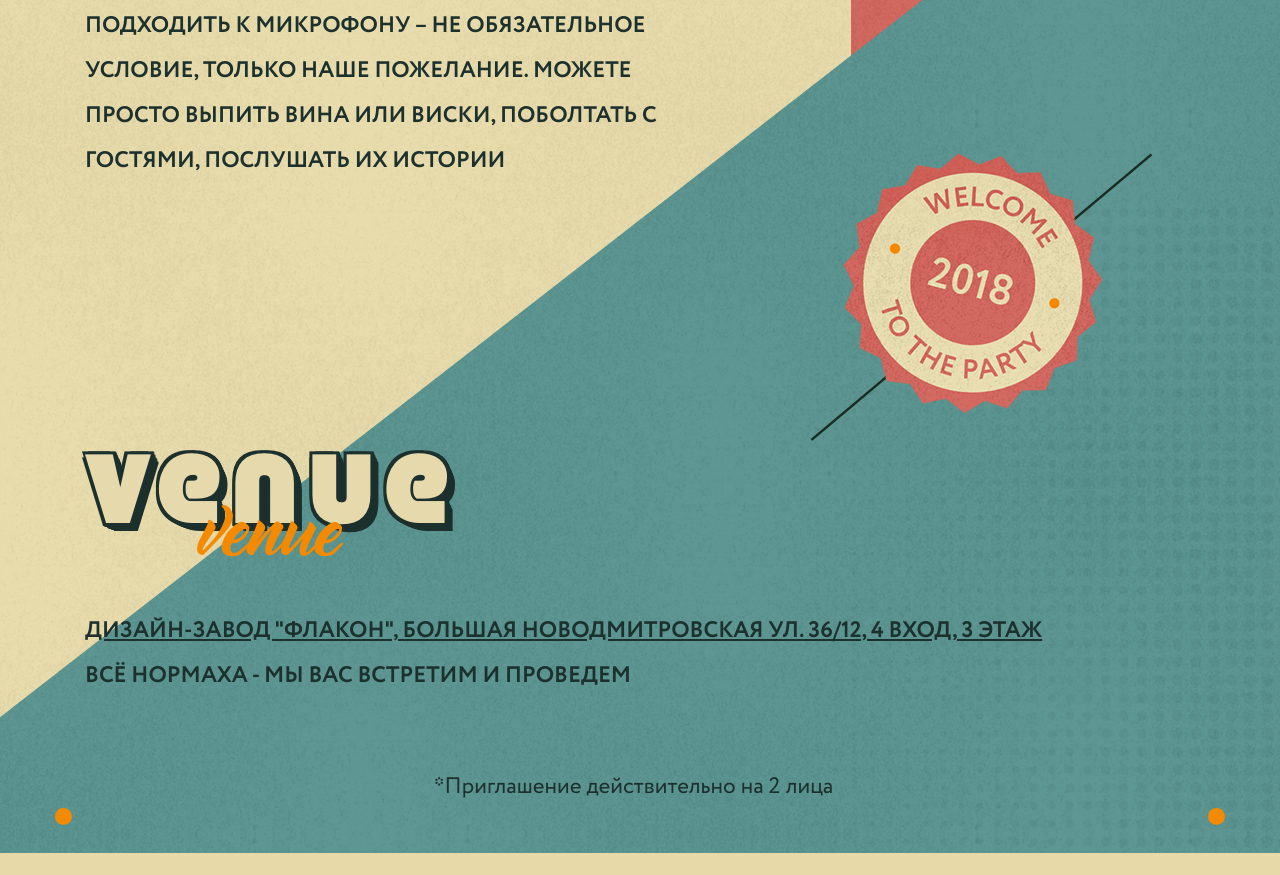
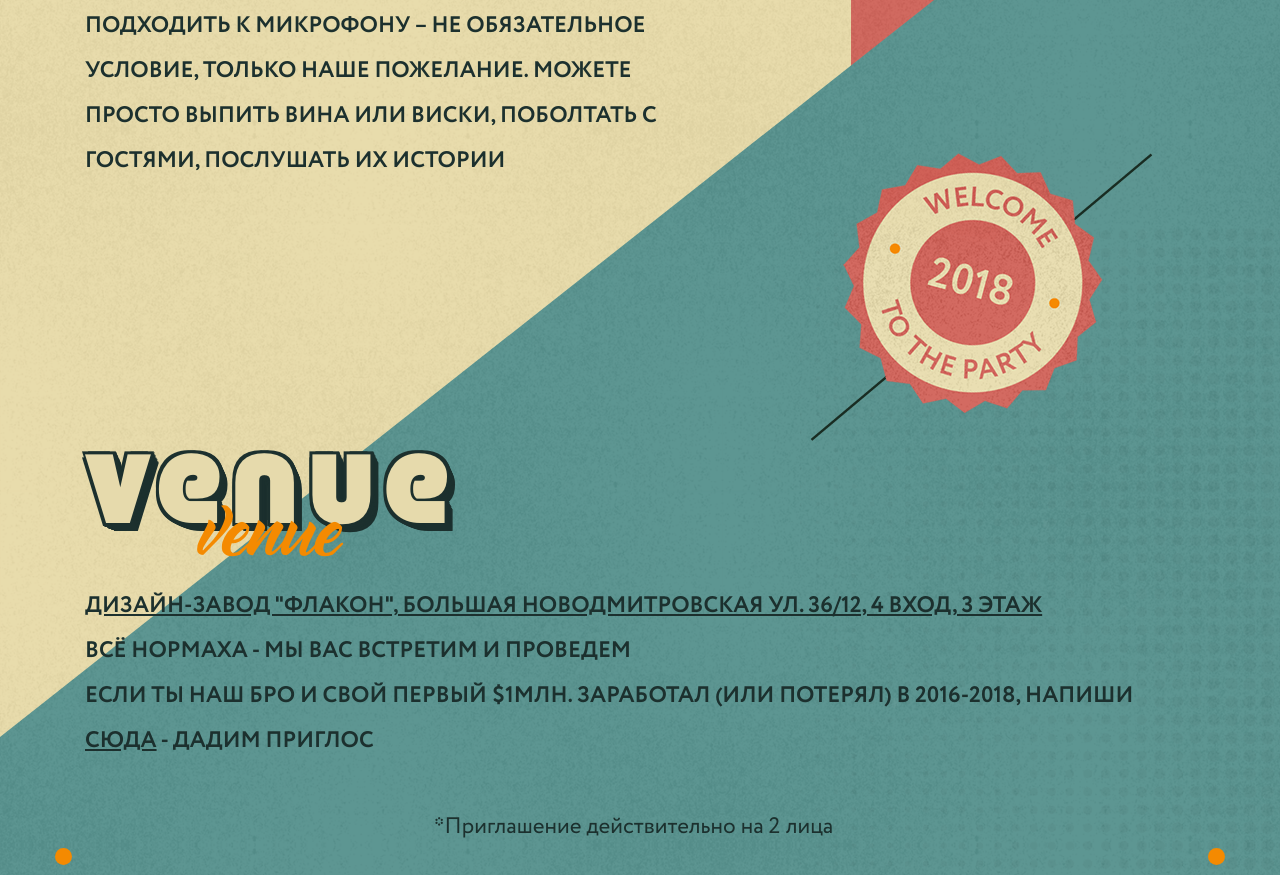
Before and after one commit to ned4ded/krypto-fuck-up-evening, a website: page src/pages/index.html in a window 1280 px wide. Shown: the part 6951-7826 px from the top of the page. Before the commit the page ends 7804 px from the top, so only its background shows below. Drawn offline with Linux system fonts and the light colour scheme; files that its build step writes are made by us from their sources; files whose address does not match are found by name.

Commit message:
add telegramm link in footer

```diff
--- a/src/pages/index.html
+++ b/src/pages/index.html
@@ -323,6 +323,9 @@
             <span class="about-us__paragraph-line">
               Всё нормаха - мы вас встретим и проведем
             </span>
+            <span class="about-us__paragraph-line">
+              Если ты наш бро и свой первый $1млн. заработал (или потерял) в 2016-2018, напиши <a target="_blank" href="https://t.me/marinoseg" class="about-us__link">сюда</a> - дадим приглос
+            </span>
           </div>
         </div>
 
--- a/src/styles/blocks/_about-us.scss
+++ b/src/styles/blocks/_about-us.scss
@@ -7,7 +7,7 @@
 
   &:before {
     position: absolute;
-    bottom: 0;
+    bottom: 10px;
     left: -95px;
 
     display: block;
@@ -35,7 +35,7 @@
   &:after {
     position: absolute;
     right: -95px;
-    bottom: 0;
+    bottom: 10px;
 
     display: block;
 
@@ -60,7 +60,7 @@
   }
 
   &__heading {
-    margin-bottom: 75px;
+    margin-bottom: 50px;
     padding-top: 240px;
 
     @include respond-to(lg) {
@@ -68,8 +68,6 @@
     }
     @include respond-to(md) {
       display: block;
-
-      margin-bottom: 50px;
 
       text-align: center;
     }
@@ -139,7 +137,7 @@
 
   &__paragraph {
     margin: 0;
-    margin-bottom: 75px;
+    margin-bottom: 50px;
 
     text-transform: uppercase;
 
@@ -149,6 +147,10 @@
     font-size: 22.5px;
     font-weight: 500;
     line-height: 2;
+
+    @include respond-to(sm) {
+      text-align: justify;
+    }
 
     &-line {
       display: block;
@@ -161,7 +163,7 @@
 
   &__footnote {
     margin: 0;
-    margin-bottom: 25px;
+    margin-bottom: 35px;
 
     text-align: center;
 
--- a/www/css/main.css
+++ b/www/css/main.css
@@ -1049,7 +1049,7 @@ body {
       padding-bottom: 25px; } }
   .about-us:before {
     position: absolute;
-    bottom: 0;
+    bottom: 10px;
     left: -95px;
     display: block;
     width: 17px;
@@ -1069,7 +1069,7 @@ body {
   .about-us:after {
     position: absolute;
     right: -95px;
-    bottom: 0;
+    bottom: 10px;
     display: block;
     width: 17px;
     height: 17px;
@@ -1086,7 +1086,7 @@ body {
       .about-us:after {
         right: -15px; } }
   .about-us__heading {
-    margin-bottom: 75px;
+    margin-bottom: 50px;
     padding-top: 240px; }
     @media (max-width: 1199.98px) {
       .about-us__heading {
@@ -1094,7 +1094,6 @@ body {
     @media (max-width: 991.98px) {
       .about-us__heading {
         display: block;
-        margin-bottom: 50px;
         text-align: center; } }
   .about-us__link {
     -webkit-transition: all ease-in .1s;
@@ -1139,13 +1138,16 @@ body {
           padding-left: 0; } }
   .about-us__paragraph {
     margin: 0;
-    margin-bottom: 75px;
+    margin-bottom: 50px;
     text-transform: uppercase;
     color: #1c302e;
     font-family: "Circe", sans-serif;
     font-size: 22.5px;
     font-weight: 500;
     line-height: 2; }
+    @media (max-width: 767.98px) {
+      .about-us__paragraph {
+        text-align: justify; } }
     .about-us__paragraph-line {
       display: block; }
       @media (max-width: 1199.98px) {
@@ -1153,7 +1155,7 @@ body {
           display: inline-block; } }
   .about-us__footnote {
     margin: 0;
-    margin-bottom: 25px;
+    margin-bottom: 35px;
     text-align: center;
     color: #1c302e;
     font-family: "Circe", sans-serif;
```
Also changed, not shown: www/index.html (+3 -0 lines).
